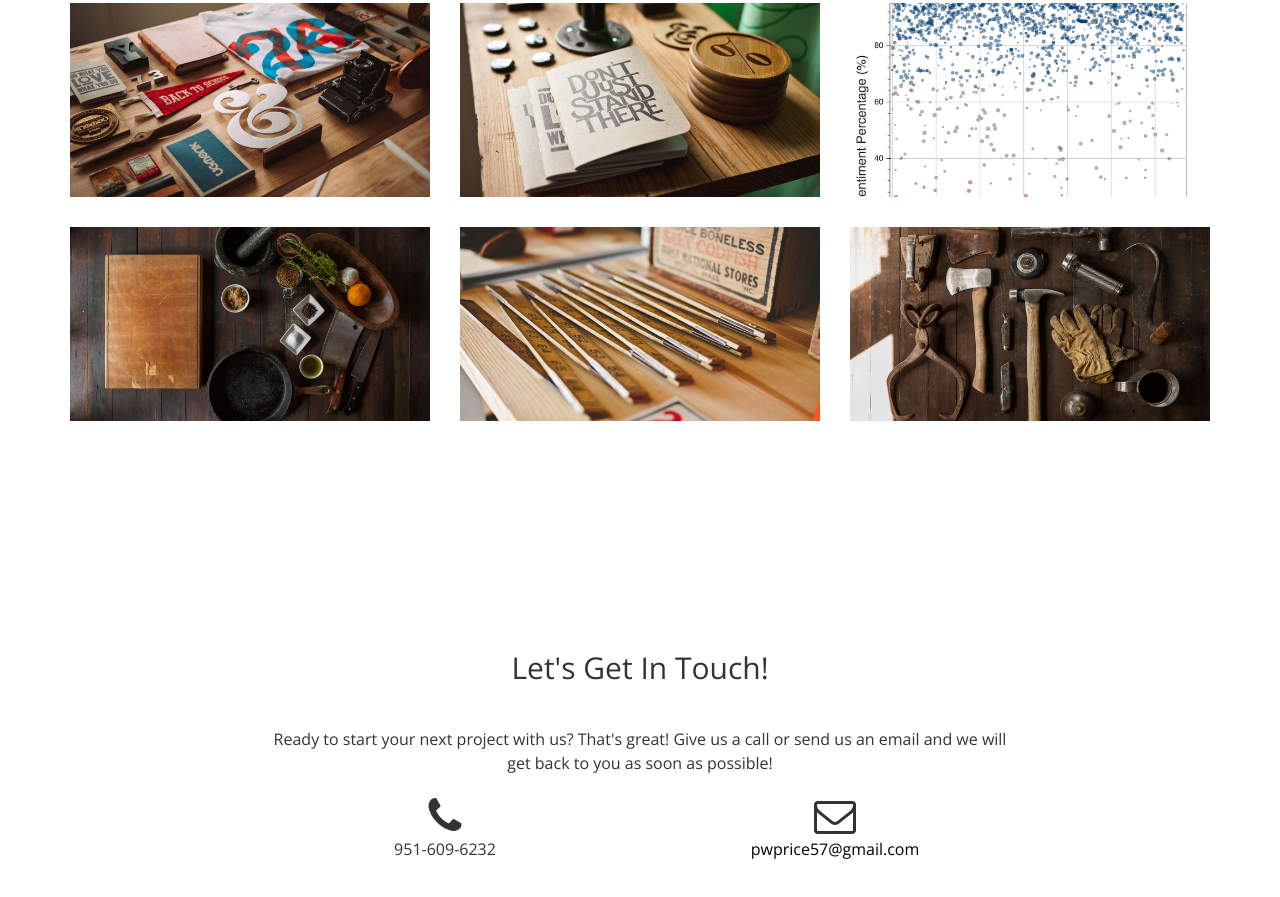
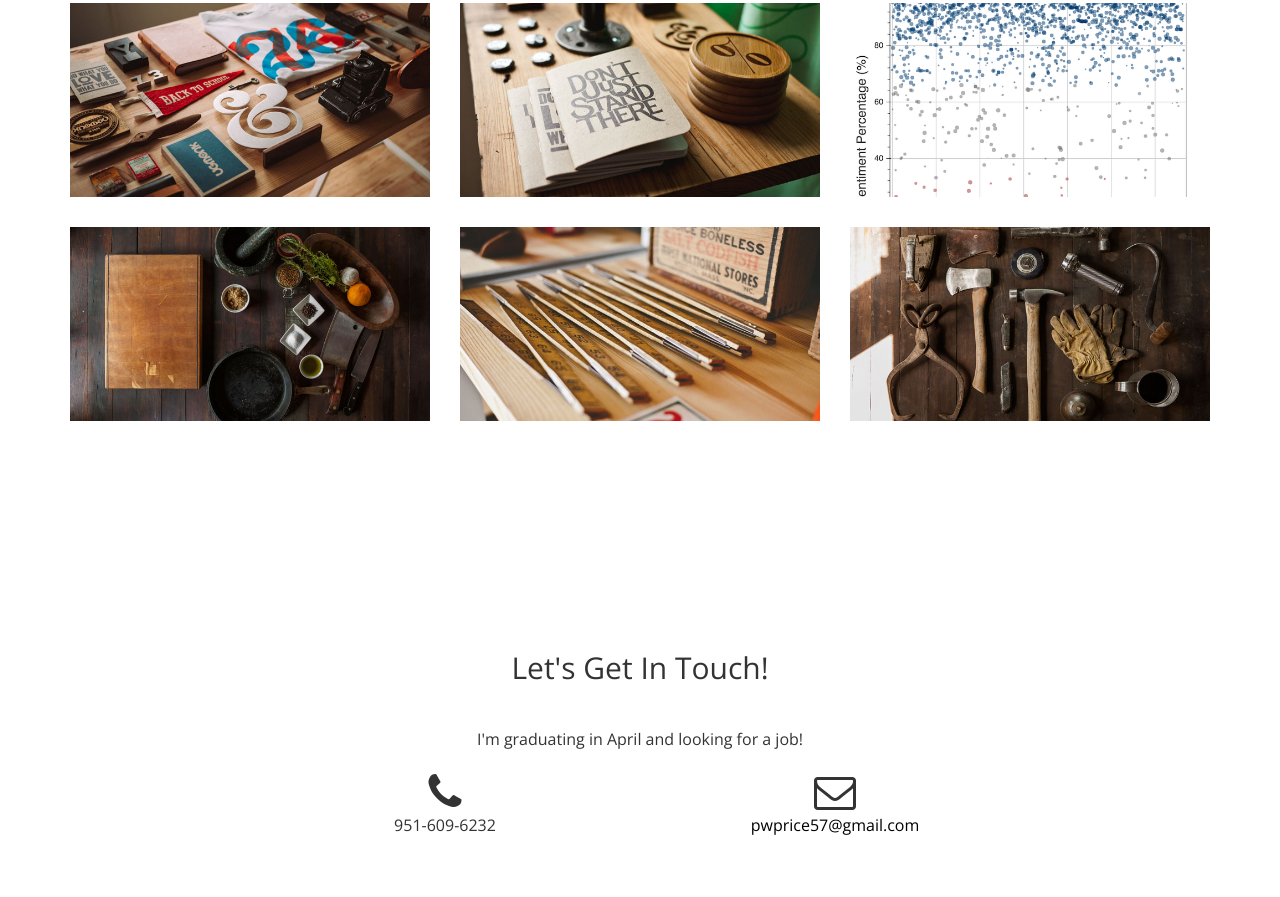
Before and after one commit to prestonprice57/prestonprice57.github.io, a website: page index.html in a window 1280 px wide. Shown: the part 1437-2334 px from the top of the page. Drawn offline with nearby package versions, Linux system fonts and the light colour scheme.

Commit message:
updated footer

```diff
--- a/index.html
+++ b/index.html
@@ -408,7 +408,7 @@
                 <div class="col-lg-8 col-lg-offset-2 text-center">
                     <h2 class="section-heading">Let's Get In Touch!</h2>
                     <hr class="primary">
-                    <p>Ready to start your next project with us? That's great! Give us a call or send us an email and we will get back to you as soon as possible!</p>
+                    <p>I'm graduating in April and looking for a job!</p>
                 </div>
                 <div class="col-lg-4 col-lg-offset-2 text-center">
                     <i class="fa fa-phone fa-3x sr-contact"></i>
```
